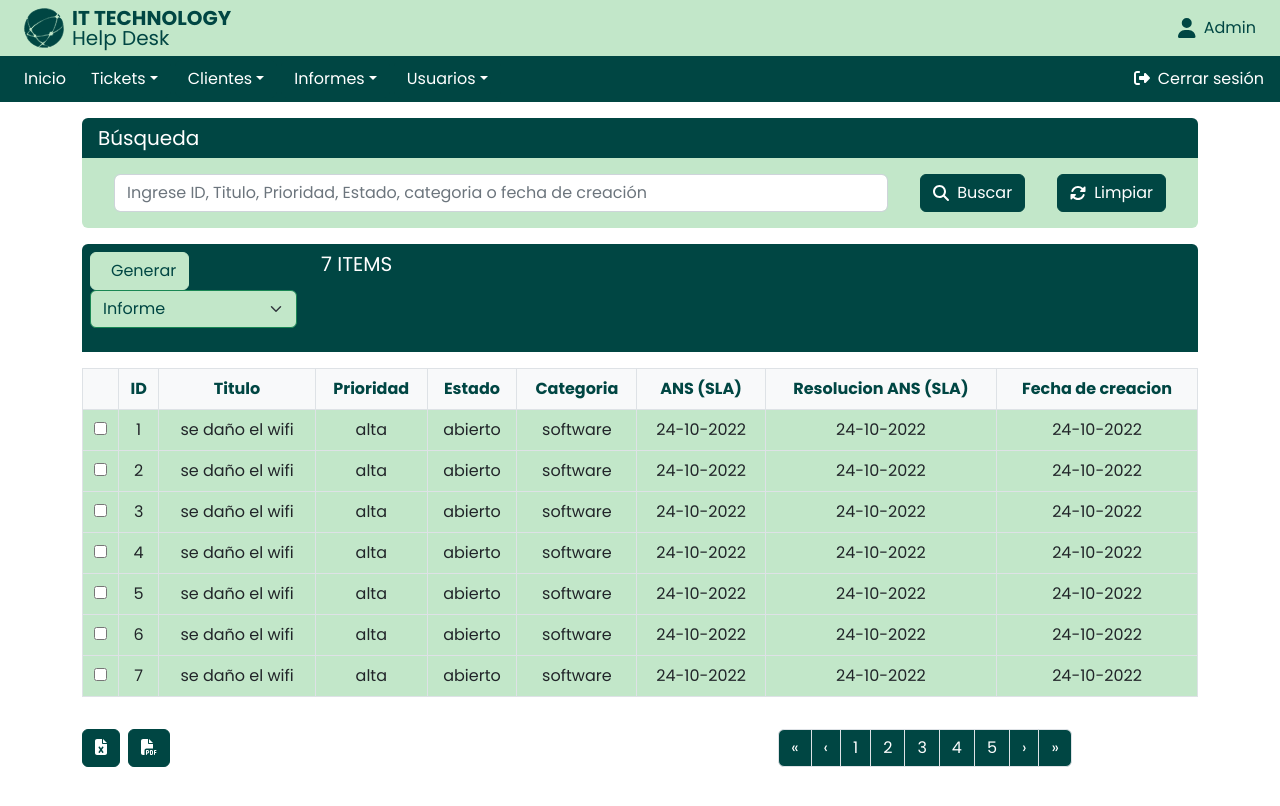
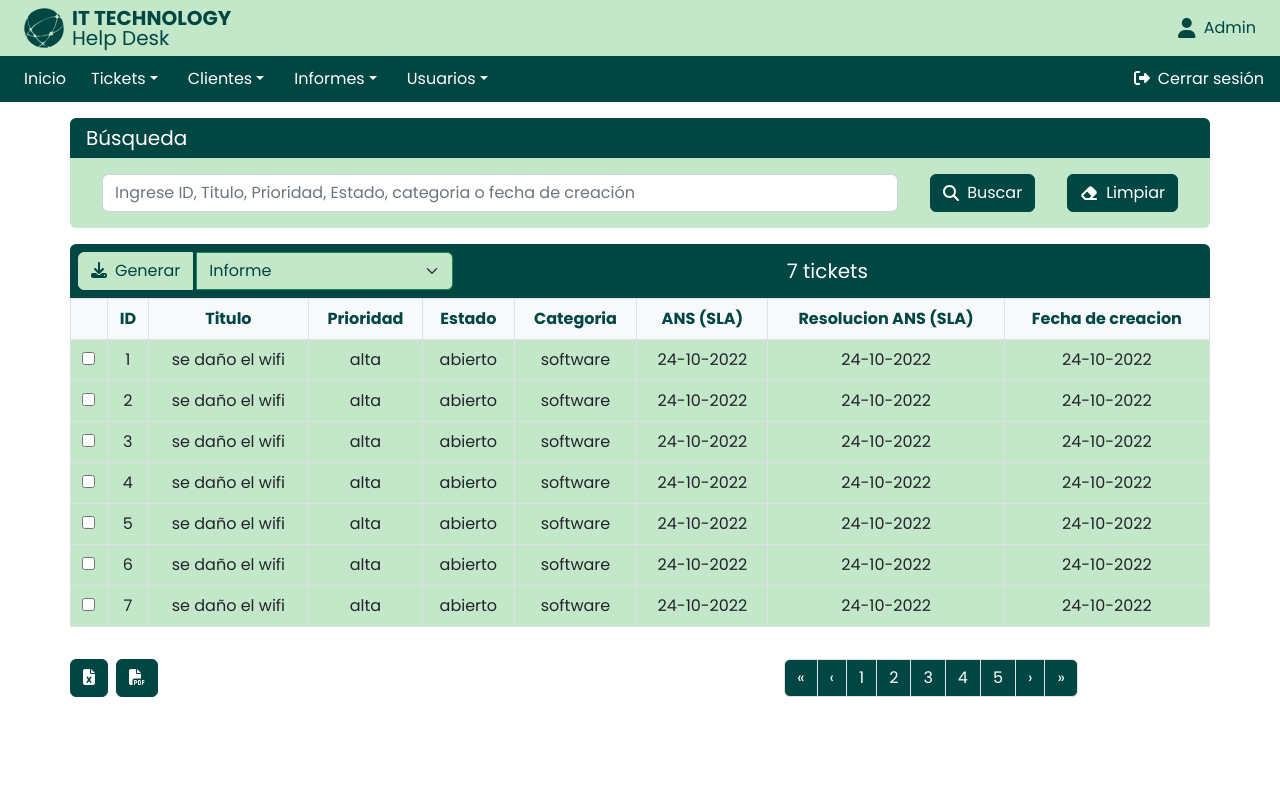
Before and after one commit to sebastianiv21/it-helpdesk, a React (Create React App) app in the folder client/: page /listado-tickets in a window 1280 px wide. Built offline with nearby package versions, Linux system fonts and the light colour scheme.

Commit message:
corregidos errores de vistas listado tickets y login

```diff
--- a/client/src/components/Boton.jsx
+++ b/client/src/components/Boton.jsx
@@ -4,7 +4,7 @@ const Boton = ({ texto, icono, estilos, colorBtn, colorTxt }) => {
   return (
     <button className={`btn btn-${colorBtn} text-${colorTxt} ${estilos}`}>
       <FontAwesomeIcon icon={icono} />
-      <span className={texto && `ms-2`}>{texto}</span>
+      <span className={texto && icono && `ms-2`}>{texto}</span>
     </button>
   )
 }
--- a/client/src/components/CampoLogin.jsx
+++ b/client/src/components/CampoLogin.jsx
@@ -1,20 +1,23 @@
 import React from 'react'
 
-const CampoLogin = ({identificacion,etiqueta}) => {
+const CampoLogin = ({ identificacion, etiqueta }) => {
   return (
     <>
-     <label htmlFor={identificacion} className="form-label m-0 me-2">{etiqueta}
+      <label
+        htmlFor={identificacion}
+        className='form-label m-0 me-2 text-primary'
+      >
+        {etiqueta}
       </label>
-            <div className="w-100">
+      <div className='w-100'>
         <input
-                type="text"
+          type='text'
           name={identificacion}
           id={identificacion}
-                className="form-control"
+          className='form-control'
         />
       </div>
     </>
-
   )
 }
 
--- a/client/src/pages/ListadoTickets.jsx
+++ b/client/src/pages/ListadoTickets.jsx
@@ -1,19 +1,17 @@
 import { useState } from 'react'
-import { FontAwesomeIcon } from "@fortawesome/react-fontawesome";
-import { Pagination, PaginationItem, PaginationLink, Table } from "reactstrap";
+import { Pagination, PaginationItem, PaginationLink, Table } from 'reactstrap'
 import {
   faMagnifyingGlass,
-  faArrowsRotate,
   faFileExcel,
   faFilePdf,
-  faRotate,
-} from "@fortawesome/free-solid-svg-icons";
-import ListadoTicketData from '../shared/ListadoTicketData.js';
-import FilaTicket from "../components/FilaTicket";
-import Boton from '../components/Boton.jsx';
+  faEraser,
+  faDownload,
+} from '@fortawesome/free-solid-svg-icons'
+import ListadoTicketData from '../shared/ListadoTicketData.js'
+import FilaTicket from '../components/FilaTicket'
+import Boton from '../components/Boton.jsx'
 
 const ListadoTickets = () => {
-
   const [tickets, setTickets] = useState(ListadoTicketData)
   const listaTickets = tickets.map((item) => (
     <FilaTicket
@@ -30,7 +28,7 @@ const ListadoTickets = () => {
   ))
 
   return (
-    <div className="container d-flex flex-column gap-3 mt-3">
+    <div className='container d-flex flex-column gap-3 mt-3 p-0'>
       <div>
         <h5 className='bg-primary text-white p-2 m-0 rounded-top ps-3'>
           Búsqueda
@@ -51,7 +49,7 @@ const ListadoTickets = () => {
             estilos='d-flex align-items-center m-2'
           />
           <Boton
-            icono={faRotate}
+            icono={faEraser}
             colorBtn='primary'
             colorTxt='white'
             texto='Limpiar'
@@ -60,28 +58,38 @@ const ListadoTickets = () => {
         </form>
       </div>
 
-      <div className="bg-primary p-2 rounded-top">
+      <div>
         {/* <!-- Ver como agregar boton de envio--> */}
-          <div className='row'>
-          <div className='col-auto mb-3 gap-1'>
-          <Boton colorBtn='secondary' colorTxt='primary' texto='Generar'/>
-          <select name="informe" className="form-select border-success text-primary bg-secondary " id="informe">
-            <option value="informe">Informe</option>
-            <option value="cerrar">Cerrar</option>
-            <option value="eliminar">Eliminar</option>
-            <option value="cambiarEstado">Cambiar Estado</option>
-            <option value="cambiarPrioridad">Cambiar Prioridad</option>
-            <option value="cambiarCategoria">Cambiar Categoria</option>
+        <div className='row p-2 mx-auto bg-primary rounded-top'>
+          <div className='col input-group gap-1 p-0'>
+            <Boton
+              colorBtn='secondary'
+              colorTxt='primary'
+              texto='Generar'
+              icono={faDownload}
+            />
+            <select
+              name='informe'
+              className='form-select border-success text-primary bg-secondary '
+              id='informe'
+            >
+              <option value='informe'>Informe</option>
+              <option value='cerrar'>Cerrar</option>
+              <option value='eliminar'>Eliminar</option>
+              <option value='cambiarEstado'>Cambiar Estado</option>
+              <option value='cambiarPrioridad'>Cambiar Prioridad</option>
+              <option value='cambiarCategoria'>Cambiar Categoria</option>
             </select>
           </div>
-          <div className="col-auto d-flex justify-content-center">
-        <h5 className="text-white m-0 mx-auto"> {tickets.length} ITEMS </h5>
+          <div className='col-8 d-flex bg-primary justify-content-center align-items-center'>
+            <h5 className='text-white m-0'> {tickets.length} tickets</h5>
           </div>
         </div>
-      </div>
-      <div>
-        <table border={1} className="table table-hover table-bordered text-center">
-          <thead className="text-primary bg-light text-center">
+        <table
+          border={1}
+          className='table table-hover table-bordered text-center'
+        >
+          <thead className='text-primary bg-light text-center'>
             <tr>
               <th></th>
               <th>ID</th>
@@ -94,19 +102,17 @@ const ListadoTickets = () => {
               <th>Fecha de creacion</th>
             </tr>
           </thead>
-          <tbody className="bg-secondary">
-            {listaTickets}
-          </tbody>
+          <tbody className='bg-secondary'>{listaTickets}</tbody>
         </table>
       </div>
-      <div className="row mb-4">
+      <div className='row mb-4'>
         {/* <!--Botones--> */}
-        <div className="col-sm">
+        <div className='col-sm'>
           <Boton
             icono={faFileExcel}
             colorBtn='primary'
             colorTxt='white'
-            estilos= 'me-md-2'
+            estilos='me-md-2'
           />
           <Boton
             icono={faFilePdf}
@@ -114,7 +120,7 @@ const ListadoTickets = () => {
             colorTxt='white'
           />
         </div>
-        <div className="col-sm d-flex justify-content-center">
+        <div className='col-sm d-flex justify-content-center'>
           {/* <!--Botones--> */}
           {/* <div className="mx-auto">
           <button className="btn btn-primary text-white mx-1">1</button>
@@ -126,37 +132,78 @@ const ListadoTickets = () => {
         </div> */}
           <Pagination>
             <PaginationItem>
-            <PaginationLink first href="#" className="bg-primary text-white" />
+              <PaginationLink
+                first
+                href='#'
+                className='bg-primary text-white'
+              />
             </PaginationItem>
             <PaginationItem>
-            <PaginationLink href="#" previous className="bg-primary text-white"  />
+              <PaginationLink
+                href='#'
+                previous
+                className='bg-primary text-white'
+              />
             </PaginationItem>
             <PaginationItem>
-            <PaginationLink href="#" className="bg-primary text-white" >1</PaginationLink>
+              <PaginationLink
+                href='#'
+                className='bg-primary text-white'
+              >
+                1
+              </PaginationLink>
             </PaginationItem>
             <PaginationItem>
-            <PaginationLink href="#" className="bg-primary text-white" >2</PaginationLink>
+              <PaginationLink
+                href='#'
+                className='bg-primary text-white'
+              >
+                2
+              </PaginationLink>
             </PaginationItem>
             <PaginationItem>
-            <PaginationLink href="#" className="bg-primary text-white" >3</PaginationLink>
+              <PaginationLink
+                href='#'
+                className='bg-primary text-white'
+              >
+                3
+              </PaginationLink>
             </PaginationItem>
             <PaginationItem>
-            <PaginationLink href="#" className="bg-primary text-white" >4</PaginationLink>
+              <PaginationLink
+                href='#'
+                className='bg-primary text-white'
+              >
+                4
+              </PaginationLink>
             </PaginationItem>
             <PaginationItem>
-            <PaginationLink href="#" className="bg-primary text-white" >5</PaginationLink>
+              <PaginationLink
+                href='#'
+                className='bg-primary text-white'
+              >
+                5
+              </PaginationLink>
             </PaginationItem>
             <PaginationItem>
-            <PaginationLink href="#" next className="bg-primary text-white"  />
+              <PaginationLink
+                href='#'
+                next
+                className='bg-primary text-white'
+              />
             </PaginationItem>
             <PaginationItem>
-            <PaginationLink href="#" last className="bg-primary text-white"  />
+              <PaginationLink
+                href='#'
+                last
+                className='bg-primary text-white'
+              />
             </PaginationItem>
           </Pagination>
         </div>
       </div>
     </div>
-  );
-};
+  )
+}
 
-export default ListadoTickets;
+export default ListadoTickets
--- a/client/src/pages/Login.jsx
+++ b/client/src/pages/Login.jsx
@@ -1,26 +1,35 @@
-import CampoLogin from "../components/CampoLogin"
-import Boton from "../components/Boton"
+import CampoLogin from '../components/CampoLogin'
+import Boton from '../components/Boton'
 const Login = () => {
   return (
-    <div className="container mt-5 mx-auto d-flex">
-      <div className="rounded shadow-lg p-3 align-self-center mx-auto mt-5">
+    <div className='container mt-5 mx-auto d-flex'>
+      <div
+        className='rounded shadow-lg p-3 align-self-center mx-auto mt-5'
+        style={{
+          backgroundImage: "url('images/Engranajes.svg')",
+          backgroundRepeat: 'no-repeat',
+          backgroundSize: 'contain',
+        }}
+      >
         <form>
-          <div className="col-auto d-flex align-items-center mb-3 fs-4">
+          <div className='col-auto d-flex align-items-center mb-3 fs-4'>
             <CampoLogin
-             identificacion='usuario'
-             etiqueta='Usuario'/>
+              identificacion='usuario'
+              etiqueta='Usuario'
+            />
           </div>
-          <div className="col-auto d-flex align-items-center mb-3 fs-4">
+          <div className='col-auto d-flex align-items-center mb-3 fs-4'>
             <CampoLogin
-             identificacion='contraseña'
-             etiqueta='Contraseña'/>
+              identificacion='contraseña'
+              etiqueta='Contraseña'
+            />
           </div>
-            <div className="d-flex justify-content-end">
+          <div className='d-flex justify-content-end'>
             <Boton
               colorBtn='primary'
               colorTxt='white'
               estilos='me-3'
-              texto='Iniciar sesion'
+              texto='Iniciar sesión'
             />
           </div>
         </form>
```
Lines whose indentation alone changed are shown as unchanged.
